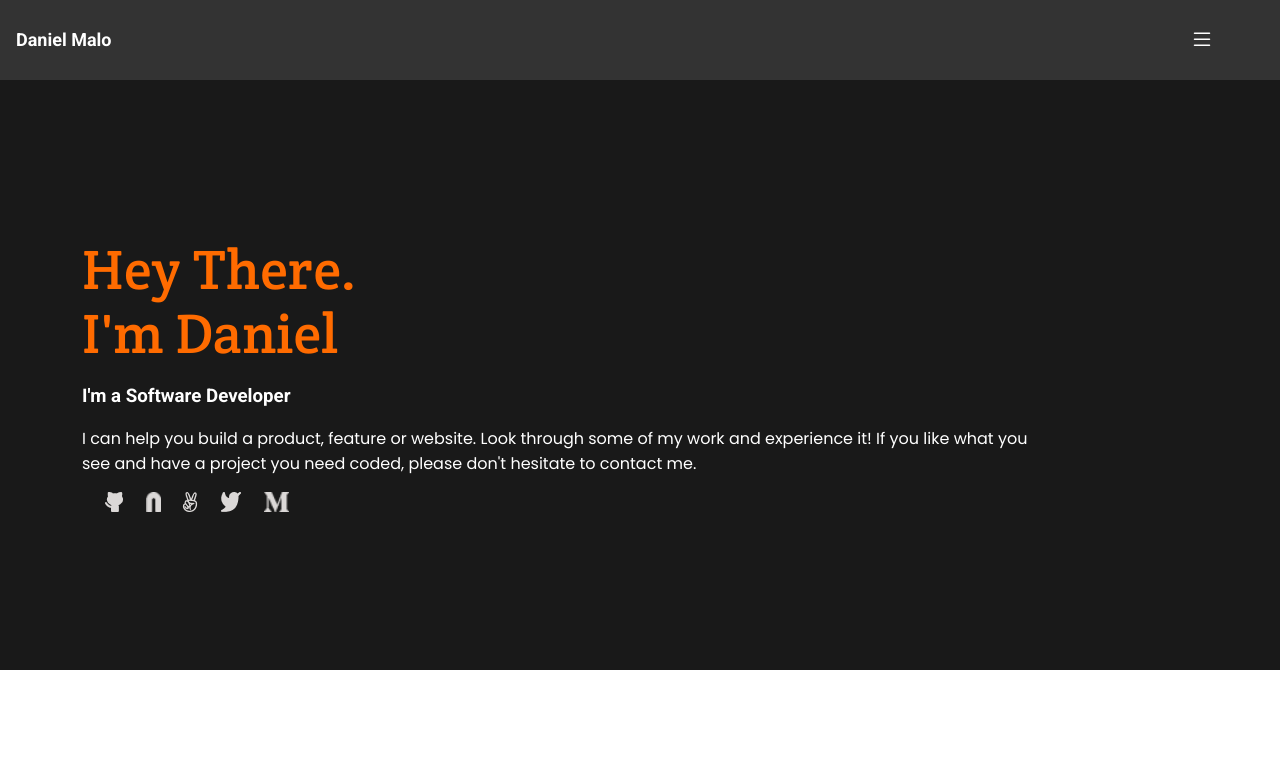
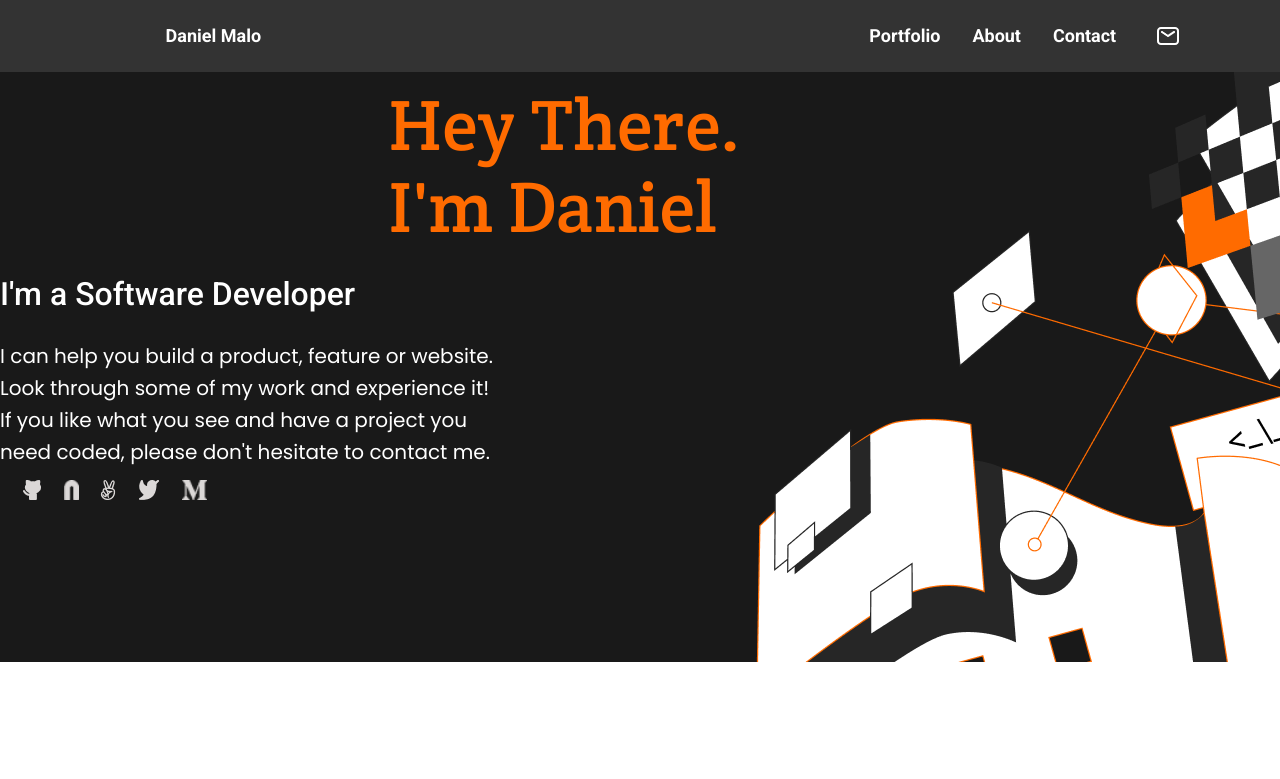
Before and after one commit to Danie12345/portfolio-mobile, a website: page index.html in a window 1280 px wide. Shown: the top 779 px of the page. Drawn offline with Linux system fonts and the light colour scheme.

Commit message:
Menu complete
Added a media query for changing the menu layout and made a few changes to the headline upon making the screen wider.

```diff
--- a/index.css
+++ b/index.css
@@ -717,3 +717,92 @@ div.form-child {
   left: calc(50% - 35.7333% / 2);
   border-radius: 10px;
 }
+
+.menu-show {
+  display: none;
+}
+
+/* Media queries for desktop */
+
+@media screen and (min-width: 768px) {
+  /* Header */
+  .header {
+    min-height: 72px;
+  }
+
+  .menu-show {
+    display: flex;
+    justify-content: flex-start;
+  }
+
+  .menu-show > * {
+    width: auto;
+  }
+
+  .navitem {
+    justify-content: center;
+    align-items: center;
+    height: auto;
+    width: auto;
+  }
+
+  .hamburger {
+    display: none;
+  }
+
+  /* Headline */
+  .content {
+    display: block;
+    justify-content: center;
+    align-items: flex-start;
+  }
+
+  .content > * {
+    display: flex;
+    flex-direction: column;
+  }
+
+  .decorative-background {
+    background-image: url("Icons/background-shapes-full.png");
+    background-position-y: top;
+  }
+
+  .headline {
+    width: 39.30555%;
+    left: 9.930555%;
+  }
+
+  .intro {
+    align-content: flex-start;
+  }
+
+  h1 {
+    font-size: 72px;
+    line-height: 82px;
+    margin: 12px auto;
+  }
+
+  .h3-first {
+    font-size: 32px;
+    line-height: 44px;
+    font-weight: 500;
+    width: 100%;
+    margin: 0%;
+    margin: 12px auto;
+  }
+
+  .self-intro {
+    font-size: 20px;
+    line-height: 32px;
+    font-weight: 400;
+    width: 100%;
+    margin: 0%;
+    margin: 12px auto;
+  }
+
+  .article-icons {
+    position: relative;
+    /* float: left; */
+  }
+
+}
--- a/index.html
+++ b/index.html
@@ -22,13 +22,21 @@
                     </svg>
                 </a>
             </div>
+            <div class="menu-show">
+                <a class="navitem portfolio" href="">Portfolio</a>
+                <a class="navitem about" href="">About</a>
+                <a class="navitem contact" href="">Contact</a>
+                <a class="navitem mail" href="">
+                    <img src="Icons/more-options.png" alt="">
+                </a>
+            </div>
         </header>
         <section class="content-container content decorative-background">
-            <h1>
-                <span>Hey There.</span>
-                <span>I'm Daniel</span>
+            <h1 class="headline">
+                <span class="intro">Hey There.</span>
+                <span class="intro">I'm Daniel</span>
             </h1>
-            <section>
+            <section class="headline">
                 <h3 class="h3-first">I'm a Software Developer</h3>
                 <p class="self-intro">
                     I can help you build a product, feature or website. Look through some of
```
Also changed, not shown: Icons/background-shapes-full.png (added), Icons/more-options.png (added).
